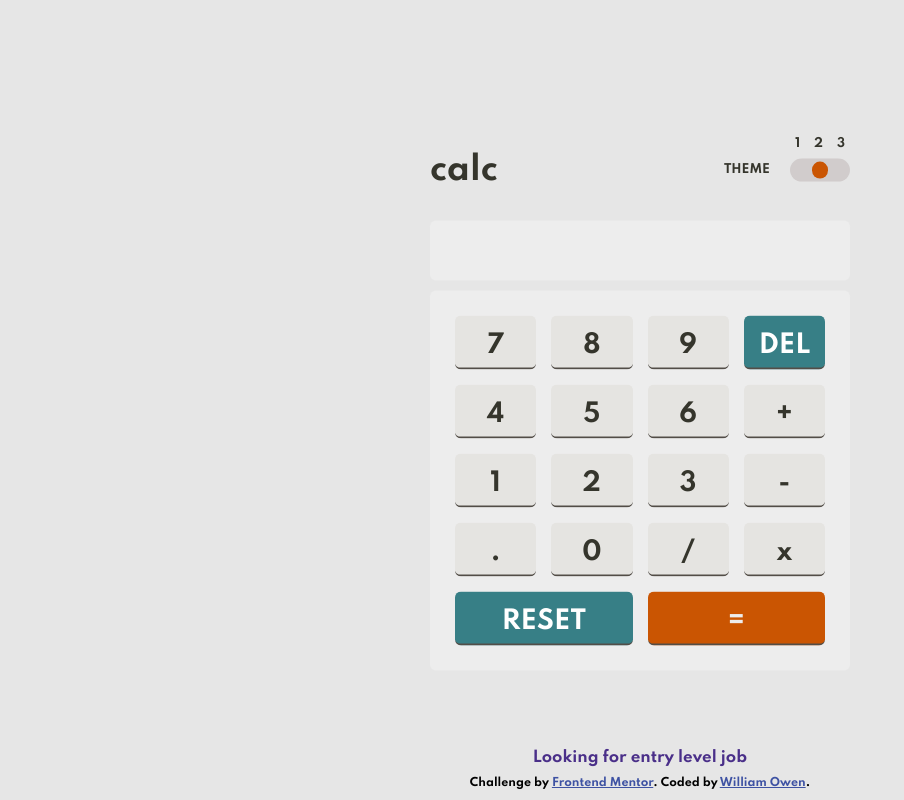
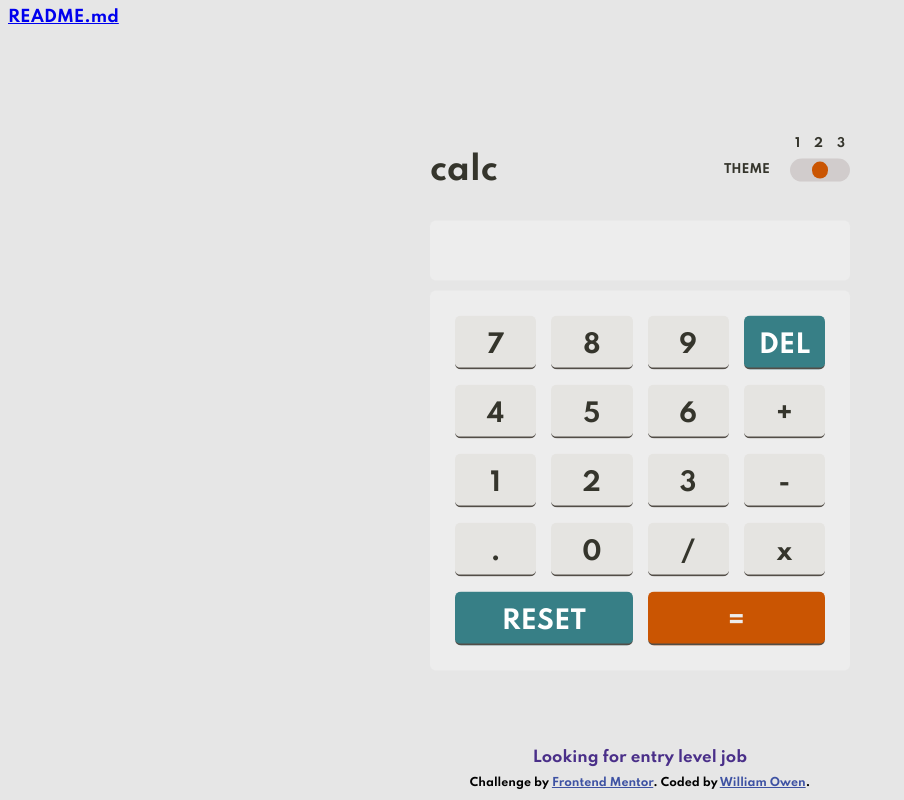
Before and after one commit to williamowen65/calculator-app-main, a website built with webpack: page dist/index.html in a window 1280 px wide. Shown: the whole page, without its empty margins (0-904 px from the left). Built offline with nearby package versions, Linux system fonts and the light colour scheme.

Commit message:
added readme to project view

```diff
--- a/dist/index.html
+++ b/dist/index.html
@@ -23,8 +23,8 @@
 
 </head>
 <body>
+  <a href="https://williamowen65.github.io/calculator-app-main/">README.md</a>
   <div class="calc">
-
   <header>
     <h1 class="title">calc</h1>
     <div class="theme">
```
